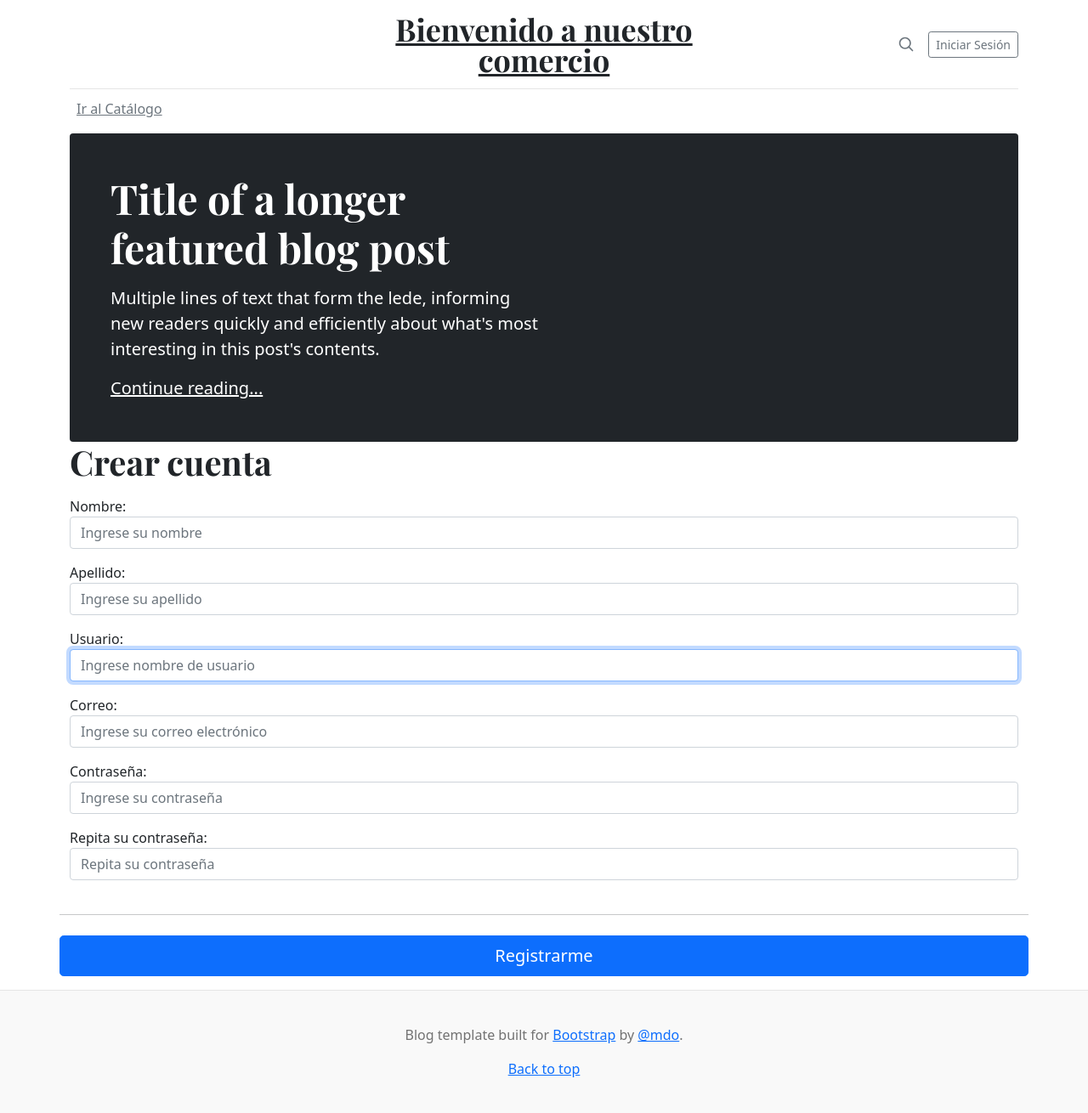
After one commit to marilau/cursoDesarrolloPython, a Django app: page /Usuarios/Registrarme/ in a window 1280 px wide. The commit adds this page. Shown: the whole page at 85% size. Run offline with Django 3.2, Linux system fonts and the light colour scheme; some libraries are stand-ins or nearby versions.

Commit message:
Crear cuenta de usuario común

```diff
--- /dev/null
+++ b/src/apps/usuarios/forms.py
@@ -0,0 +1,16 @@
+from django import forms
+from django.contrib.auth.forms import UserCreationForm
+
+from apps.usuarios.models import Usuario
+
+class UsuarioForm(UserCreationForm):
+	username = forms.CharField(label="Usuario", required=True, widget=forms.TextInput(attrs={"class":"form-control", "placeholder":"Ingrese nombre de usuario"}))
+	first_name = forms.CharField(label="Nombre", required=True, widget=forms.TextInput(attrs={"class":"form-control", "placeholder":"Ingrese su nombre"}))
+	last_name = forms.CharField(label="Apellido", required=True, widget=forms.TextInput(attrs={"class":"form-control", "placeholder":"Ingrese su apellido"}))
+	email = forms.EmailField(label="Correo", required=True, widget=forms.TextInput(attrs={"class":"form-control", "placeholder":"Ingrese su correo electrónico"}))
+	password1 = forms.CharField(label="Contraseña", required=True, widget=forms.PasswordInput(attrs={"class":"form-control", "placeholder":"Ingrese su contraseña"}))
+	password2 = forms.CharField(label="Repita su contraseña", required=True, widget=forms.PasswordInput(attrs={"class":"form-control", "placeholder":"Repita su contraseña"}))
+
+	class Meta:
+		model = Usuario
+		fields = ("first_name", "last_name", "username", "email")
--- /dev/null
+++ b/src/apps/usuarios/urls.py
@@ -0,0 +1,9 @@
+from django.urls import path
+
+from . import views
+
+app_name = "usuarios"
+
+urlpatterns = [
+	path("Registrarme/", views.registrar_usuario, name="registrar")
+]
--- a/src/apps/usuarios/views.py
+++ b/src/apps/usuarios/views.py
@@ -1,3 +1,18 @@
-from django.shortcuts import render
+from django.shortcuts import render, redirect
 
-# Create your views here.
+from .forms import UsuarioForm
+
+def registrar_usuario(request):
+	template_name = "usuarios/registrar.html"
+
+	formulario = UsuarioForm()
+	if request.method == "POST":
+		formulario = UsuarioForm(request.POST)
+		if formulario.is_valid():
+			usuario = formulario.save()
+			return redirect("inicio")
+
+	ctx = {
+		"form": formulario
+	}
+	return render(request, template_name, ctx)
--- a/src/comercio/settings/base.py
+++ b/src/comercio/settings/base.py
@@ -11,9 +11,6 @@ BASE_DIR = Path(__file__).resolve().parent.parent
 
 # SECURITY WARNING: keep the secret key used in production secret!
 SECRET_KEY = 'django-insecure-nsg2$5zp#qw3c5)!lnl49x$$&nx403u#&5%hsq+v_-^qmmc3c@'
-
-# SECURITY WARNING: don't run with debug turned on in production!
-DEBUG = True
 
 ALLOWED_HOSTS = ['*']
 
--- a/src/comercio/settings/local.py
+++ b/src/comercio/settings/local.py
@@ -1,5 +1,7 @@
 import os
 from .base import *
+
+DEBUG = True
 
 STATICFILES_DIRS = (
     os.path.join(os.path.dirname(BASE_DIR), "static"),
--- a/src/comercio/urls.py
+++ b/src/comercio/urls.py
@@ -9,8 +9,9 @@ from . import views
 urlpatterns = [
     path('admin/', admin.site.urls),
 
-    #Incledes
+    #Includes
     path('Productos/', include('apps.productos.urls')),
+    path('Usuarios/', include('apps.usuarios.urls')),
 
     #Url propias del proyecto
     path('', views.inicio, name="inicio"),
--- /dev/null
+++ b/src/templates/includes/form_errors.html
@@ -0,0 +1,14 @@
+{% if form.errors %}
+	{% for field in form %}
+		{% for error in field.errors %}
+			<div class="alert alert-danger alert-dismissible fade show" role="alert">
+				<strong>{{field.label}}:</strong> {{error}}
+			</div>
+		{% endfor %}
+	{% endfor %}
+	{% for error in form.non_field_errors %}
+		<div class="alert alert-danger alert-dismissible fade show" role="alert">
+			{{error}}
+		</div>
+	{% endfor %}
+{% endif %}
--- /dev/null
+++ b/src/templates/usuarios/registrar.html
@@ -0,0 +1,27 @@
+{% extends "base/base.html" %}
+
+{% block contenido %}
+	<div class="row">
+		<div class="blog-main">
+			<div class="row mb-2">
+				<h1>Crear cuenta</h1>
+			</div>
+		</div>
+	</div>
+	<div class="row">
+		<div class="col">
+			<form method="POST">
+				{% csrf_token %}
+				<div class="row">
+					{% include "includes/form_errors.html" %}
+				</div>
+	            <div class="row">
+	          		{{form.as_p}}
+
+	           	    <hr class="my-4">
+	            	<button class="w-100 btn btn-primary btn-lg" type="submit">Registrarme</button>
+	            </div>
+        </form>
+		</div>
+	</div>
+{% endblock contenido %}
```
Also changed, not shown: src/templates/login.html (+2 -18 lines).
